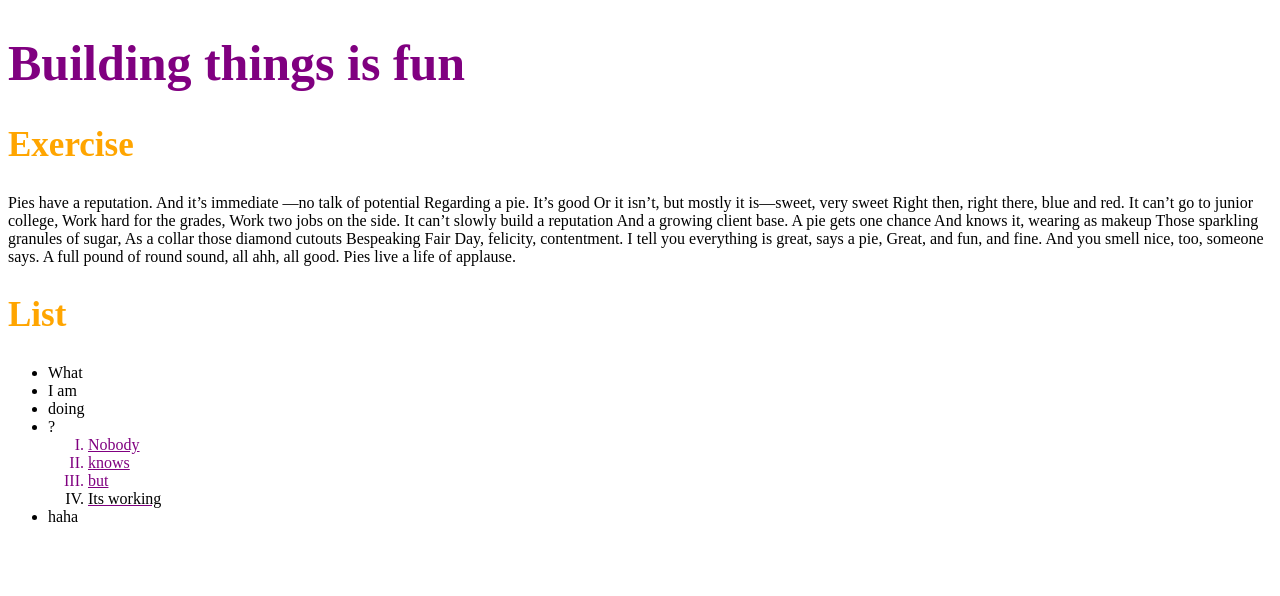
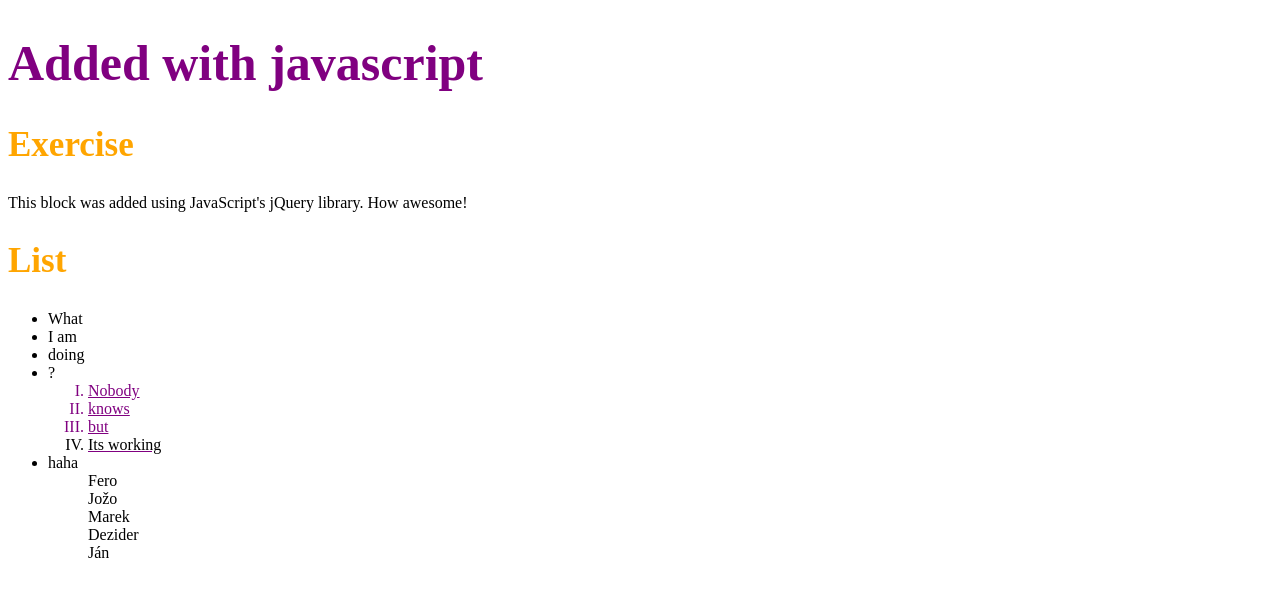
Before and after one commit to JankoLa/Building-things-is-fun, a plain HTML site: page index.html in a window 1280 px wide. Drawn offline with nearby package versions, Linux system fonts and the light colour scheme.

Commit message:
solution

```diff
--- a/index.html
+++ b/index.html
@@ -10,14 +10,14 @@
 <!-- partial:index.partial.html -->
 <main>
   <header>
-    <h1>
+    <h1 id="tit">
       Building things is fun
     </h1>
     <h2>
       Exercise
     </h2>
   </header>
-    <article>
+    <article id="cont">
       Pies have a reputation.
 And it’s immediate —no talk of potential
 
@@ -51,7 +51,7 @@ Pies live a life of applause.
     <h2>
       List
     </h2>
-    <ul>
+    <ul class="list">
       <li>What</li>
       <li>I am</li>
       <li>doing</li>
@@ -66,6 +66,7 @@ Pies live a life of applause.
     </ul>
 </main>
 <!-- partial -->
-
+<script src="https://ajax.googleapis.com/ajax/libs/jquery/3.4.1/jquery.min.js"></script>
+<script src="script.js"></script>
 </body>
 </html>
--- /dev/null
+++ b/script.js
@@ -0,0 +1,21 @@
+let names = ["Fero", "Jožo", "Marek", "Dezider", "Ján"]
+
+let id = document.querySelector(".list")
+names.forEach((i)=>{
+    let newsome = document.createElement("ul")
+    newsome.innerHTML = i
+    id.appendChild(newsome)
+})
+
+let title = "Added with javascript";
+let text = "This block was added using JavaScript's jQuery library. How awesome!"
+
+let additionalBlock = {
+    title: title,
+    text: text
+}
+
+$(function(){
+$("#tit").text(title)
+$("#cont").text(text)
+});
```
